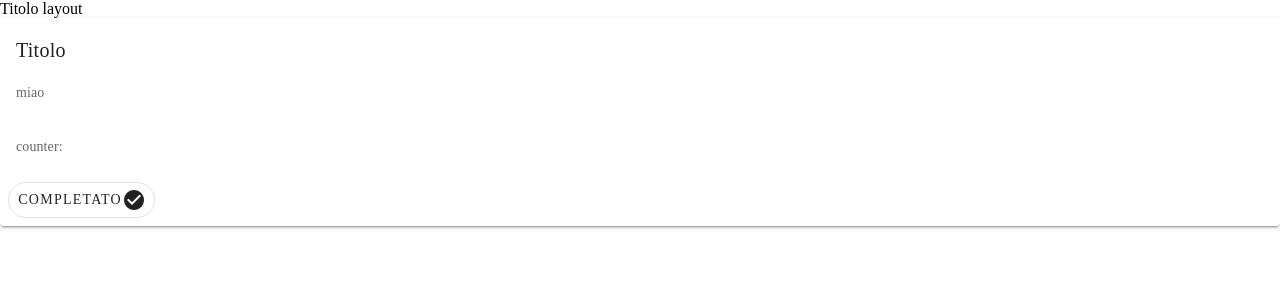
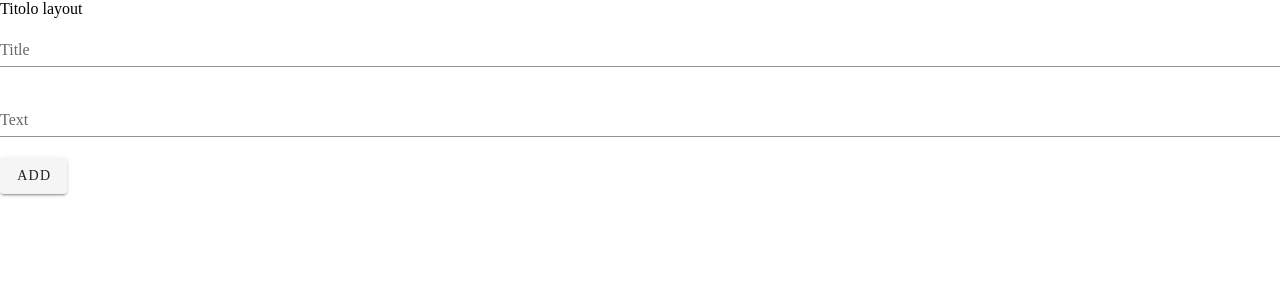
Before and after one commit to Freder211/CheckList, a Nuxt app: page /test in a window 1280 px wide. Shown: the top 300 px of the page. Built offline with nearby package versions, Linux system fonts and the light colour scheme.

Commit message:
Now you can add new elements to the list

```diff
--- a/components/Element.vue
+++ b/components/Element.vue
@@ -2,15 +2,14 @@
     <v-card>
         <v-card-title>{{title}}</v-card-title>
         <v-card-text>{{text}}</v-card-text>
-        <v-card-text>counter:{{counter}}</v-card-text>
         <v-card-actions>
             <v-btn
                 outlined
                 rounded
                 text
-                @click.native="increment"
+                @click.native="setChecked"
             >
-                Completato
+               Check
                <v-icon>mdi-checkbox-marked-circle</v-icon>
             </v-btn>
         </v-card-actions>
@@ -45,8 +44,8 @@ export default {
     },
 
     methods: {
-        increment(){
-            this.counter++;
+        setChecked(){
+            checked=true;
         }
 
     }
--- a/pages/test.vue
+++ b/pages/test.vue
@@ -1,10 +1,58 @@
 <template>
-    <div><Element title="Titolo" text="miao"/></div>
+    <div id="elements">
+        <v-text-field
+            type="text"
+            v-model="title"
+            label="Title"
+        >
+        </v-text-field>
+
+
+        <v-text-field
+            type="text"
+            v-model="text"
+            label="Text"
+        >
+        </v-text-field>
+
+
+        <v-btn @click.native="add">
+            Add
+        </v-btn>
+
+
+        <Element v-for="element in lists" :key="element" :title="element.title" :text="element.text"/>
+    </div>
 
 </template>
 
 <script>
-export default {
-    layout: "default2"
-}
+    export default {
+        layout: "default2",
+        data(){
+            return {
+                lists: [],
+                title: "",
+                text: ""
+            }
+        },
+        methods: {
+            add(){
+                if (this.title != ""){
+                    this.lists.push({
+                        title: this.title,
+                        text: this.text
+                    })
+                    this.title="";
+                    this.text="";
+                }
+            },
+            remove(){
+
+            }
+        }
+    }
+
+
+
 </script>
```
